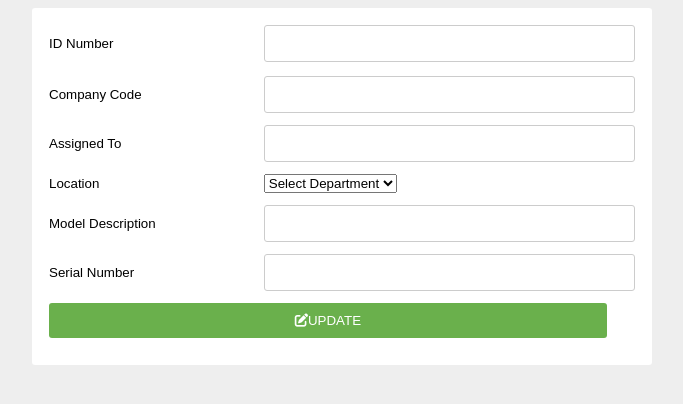
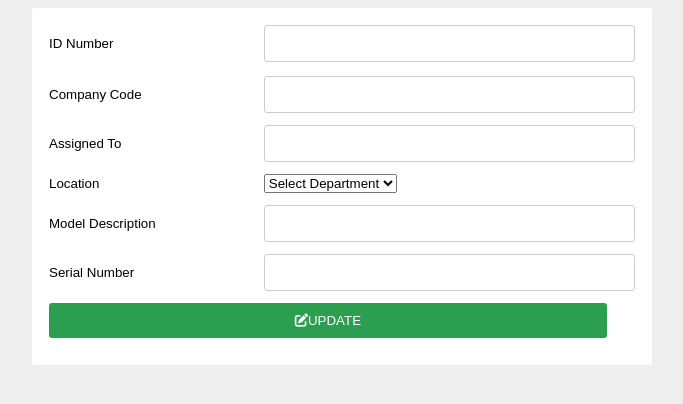
Before and after one commit to raldish/banbros-project-inventory, a PHP site: page /edit.php?edit=1 in a window 1280 px wide. Shown: the top 404 px of the page, without its empty margins (298-981 px from the left). Run offline with PHP 8.4, Linux system fonts and the light colour scheme; data that the repository does not hold is empty; some libraries are stand-ins or nearby versions.

Commit message:
Updated-putting-comments

```diff
--- a/edit.php
+++ b/edit.php
@@ -54,7 +54,7 @@
                 }
                 #submit{
                     padding: 10px;
-                    background:rgba(106, 176, 76, 1.0);
+                    background:#2b9e4f;
                     color: #fff;
                     border-radius: 3px;
                     border: none;
--- a/index.php
+++ b/index.php
@@ -89,7 +89,6 @@
         border-radius: 20x;
         color: #fff;
     }
-
 </style>
 
 <!DOCTYPE html>
--- a/insert.php
+++ b/insert.php
@@ -10,7 +10,7 @@
 
         $sql = "SELECT * FROM client WHERE assigned_to = '$assigned_to'";
         $query = $conn->query($sql);
-
+        // DUPLICATE RECORD LIST
         if($query->num_rows > 0){
             $_SESSION['error'] = "Record already exists";
         }else{
--- a/search.php
+++ b/search.php
@@ -17,7 +17,7 @@
     }
 
     $result =mysqli_query($conn, $query);
-
+    // VIEW LIST HERE
     if(mysqli_num_rows($result)>0){
         $return .='
             <table border="1" width="100%" id="table">
```
